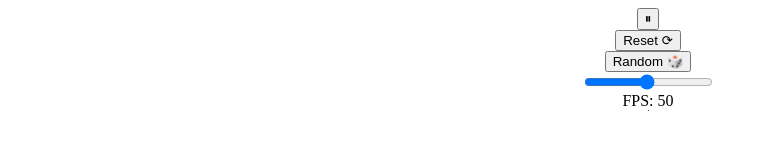
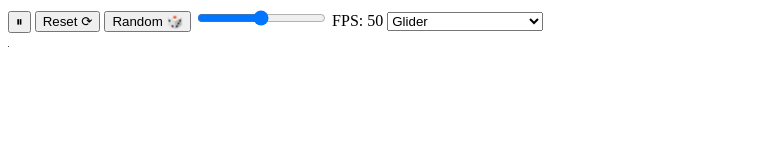
Before and after one commit to AnandChourasia007/game-of-life, a website built with webpack: page www/index.html in a window 1280 px wide. Shown: the whole page, without its empty margins (0-767 px from the left). Built offline with nearby package versions, Linux system fonts and the light colour scheme; what game-of-life would draw is missing.

Commit message:
Add pattern-dropdown options

```diff
--- a/Cargo.toml
+++ b/Cargo.toml
@@ -14,6 +14,8 @@ default = []
 wasm-bindgen = "0.2.84"
 rand = "0.8.5"
 getrandom = { version = "0.2", features = ["js"] }
+serde = { version = "1.0.150", features = ["derive"] }
+serde_json = "1.0.48"
 [dependencies.web-sys]
 version = "0.3"
 features = [
--- a/notes.txt
+++ b/notes.txt
@@ -9,6 +9,10 @@ Before running 'npm run start', type 'nvm use 16.15.1'. This loads up localhost.
 
 Each tick takes 100 to 200 nanoseconds
 
+Add glider, pulsar and a simple gun
+-> So, reading json in rust somehow breaks the code. No idea why. Another way to achieve the goal would be to instead send an array of indices to rust from javascript to make the pattern.
+-------------------------------
+
 Future work:
 Initialize with a spaceship, DONE
 Random initialization of the universe, DONE, cargo add rand, and use a random_bool closure
--- /dev/null
+++ b/www/assets/patterns.json
@@ -0,0 +1,109 @@
+{
+    "Glider" : [
+      [0, 1],
+      [1, 2],
+      [2, 0],
+      [2, 1],
+      [2, 2]
+    ],
+    "Beehive" : [
+      [1, 2],
+      [1, 3],
+      [2, 1],
+      [2, 4],
+      [3, 2],
+      [3, 3]
+    ],
+    "Gosper Glider Gun" : [
+      [0, 0],
+      [0, 1],
+      [0, 2],
+      [1, 2],
+      [2, 1],
+      [2, 2],
+      [3, 0],
+      [3, 1],
+      [3, 2],
+      [4, 0],
+      [4, 1],
+      [4, 2],
+      [5, 0],
+      [5, 1],
+      [5, 2],
+      [6, 0],
+      [6, 1],
+      [6, 2],
+      [7, 1],
+      [8, 0],
+      [8, 1],
+      [8, 2],
+      [9, 1],
+      [10, 0],
+      [10, 1],
+      [10, 2],
+      [11, 0],
+      [11, 1],
+      [11, 2],
+      [12, 0],
+      [12, 1],
+      [12, 2],
+      [13, 1],
+      [14, 0],
+      [14, 1],
+      [14, 2],
+      [15, 1]
+    ],
+    "Lightweight Spaceship" : [
+      [0, 1],
+      [0, 2],
+      [0, 3],
+      [0, 4],
+      [1, 0],
+      [3, 0],
+      [1, 4],
+      [2, 4],
+      [3, 3]
+    ],
+    "Block" : [
+      [0, 0],
+      [1, 0],
+      [0, 1],
+      [1, 1]
+    ],
+    "Boat" : [
+      [1, 1],
+      [1, 2],
+      [2, 1],
+      [2, 3],
+      [3, 2]
+    ],
+    "Tub" : [
+      [1, 2],
+      [2, 1],
+      [3, 2],
+      [2, 3]
+    ],
+    "Blinker" : [
+      [0, 0],
+      [1, 0],
+      [2, 0]
+    ],
+    "Toad" : [
+      [1, 3],
+      [2, 1],
+      [3, 1],
+      [2, 4],
+      [3, 4],
+      [4, 2]
+    ],
+    "Beacon" : [
+      [1, 1],
+      [2, 1],
+      [1, 2],
+      [2, 2],
+      [3, 3],
+      [3, 4],
+      [4, 3],
+      [4, 4]
+    ]
+  }
--- a/www/index.html
+++ b/www/index.html
@@ -3,27 +3,19 @@
   <head>
     <meta charset="utf-8">
     <title>Game of Life</title>
-    <style>
-      body {
-        position: bsolute;
-        top: 0;
-        left: 0;
-        width: 100%;
-        height: 100%;
-        display: flex;
-        flex-direction: column;
-        align-items: center;
-        justify-content: center;
-      }
-    </style>
+    <link rel="stylesheet" href="styles.css">
   </head>
   <body>
     <noscript>This page contains webassembly and javascript content, please enable javascript in your browser.</noscript>
-    <button id="play-pause"></button>
-    <button id="reset">Reset &#10227</button>
-    <button id="randomize">Random &#127922</button>
-    <input id="fps-meter" type="range" min="1" max="100" value="50">
-    <label for="fps-meter">FPS: <span id="fps-value">50</span></label>
+    <div class="interactivity">
+      <button id="play-pause"></button>
+      <button id="reset">Reset &#10227</button>
+      <button id="randomize">Random &#127922</button>
+      <input id="fps-meter" type="range" min="1" max="100" value="50">
+      <label for="fps-meter">FPS: <span id="fps-value">50</span></label>
+      <select id="pattern-list"></select>
+    </div>
+
     <canvas id="game-of-life-canvas"></canvas>
     <script src="./bootstrap.js"></script>
   </body>
--- a/www/index.js
+++ b/www/index.js
@@ -1,5 +1,6 @@
 import { Universe, Cell } from "game-of-life";
 import { memory } from "game-of-life/game_of_life_bg.wasm";
+import pattern_data from "./assets/patterns.json";
 
 const CELL_SIZE = 5; // pixels
 const GRID_COLOR = "#404240";
@@ -14,6 +15,37 @@ const canvas = document.getElementById("game-of-life-canvas");
 canvas.height = (CELL_SIZE + 1) * height + 1;
 canvas.width = (CELL_SIZE + 1) * width + 1;
 const ctx = canvas.getContext('2d');
+
+const populatePatternList = () => {
+    fetch('./assets/patterns.json')
+    .then(response => response.json())
+    .then(data => {
+        const selectElement = document.getElementById("pattern-list");
+        // data = data.patterns;
+
+        Object.keys(data).forEach((key) => {
+            const optionElement = document.createElement("option");
+            optionElement.value = key;
+            optionElement.text = key;
+            selectElement.appendChild(optionElement);
+        });
+    });
+};
+
+const selectPattern = document.getElementById("pattern-list");
+selectPattern.addEventListener("change", () => {
+    const selectedPattern = selectPattern.value;
+    let selectedPatternCells = pattern_data[selectedPattern];
+    let patternIdx = [];
+    selectedPatternCells.forEach((value)=>{
+        let row = value[0];
+        let column = value[1];
+        patternIdx.push(getIndex(row, column));
+    });
+    universe.set_pattern(patternIdx);
+    drawCells();
+    pause();
+});
 
 const getIndex = (row, column) => {
     return row * width + column;
@@ -129,4 +161,5 @@ const renderLoop = () => {
     }
 };
 
+populatePatternList();
 play();
```
Also changed, not shown: www/styles.css (added, +23 -0 lines), 1 other file.
